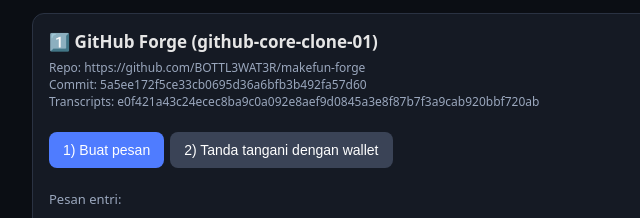
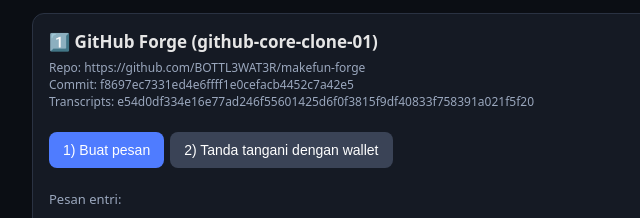
Before and after one commit to BOTTL3WAT3R/makefun-sign, a plain HTML site: page index.html in a window 1280 px wide. Shown: the part 131-349 px from the top of the page, 228-868 px from the left. Drawn offline with Linux system fonts and the light colour scheme.

Commit message:
forge round 4: restore round-2 commit f8697ec + its transcripts bundle

```diff
--- a/index.html
+++ b/index.html
@@ -32,8 +32,8 @@ const WALLET = "6ZF5Qh14JdG6jLDDWKsevAj25p6UrapMKLMjbUHTtBZr";
 const ENTRIES = [
   { slug: "github-core-clone-01", label: "1️⃣ GitHub Forge (github-core-clone-01)",
     repo: "https://github.com/BOTTL3WAT3R/makefun-forge",
-    commit: "5a5ee172f5ce33cb0695d36a6bfb3b492fa57d60",
-    transcripts: "e0f421a43c24ecec8ba9c0a092e8aef9d0845a3e8f87b7f3a9cab920bbf720ab" },
+    commit: "f8697ec7331ed4e6ffff1e0cefacb4452c7a42e5",
+    transcripts: "e54d0df334e16e77ad246f55601425d6f0f3815f9df40833f758391a021f5f20" },
   { slug: "token-radar-01", label: "2️⃣ Token Radar (token-radar-01)",
     repo: "https://github.com/BOTTL3WAT3R/makefun-token-radar-01",
     commit: "3ea8c04d42d2be974d4fa52e8c4edea2a4333fd4",
```
